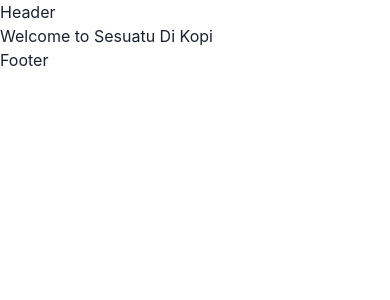
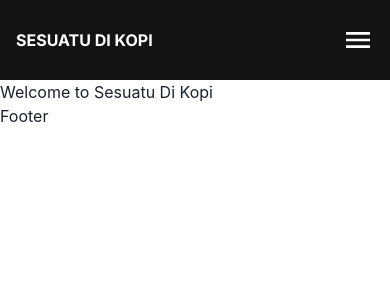
Before and after one commit to theodevoid/sdk-website, a Next.js app: page / in a window 390 px wide. Shown: the top 300 px of the page. Built offline with nearby package versions, Linux system fonts and the light colour scheme.

Commit message:
ui: added mobile header

```diff
--- a/src/layout/Header.jsx
+++ b/src/layout/Header.jsx
@@ -1,8 +1,35 @@
+import { Box, IconButton, Icon, Flex, Text } from "@chakra-ui/react"
+import { IoMdMenu } from "react-icons/io"
+
 const Header = () => {
   return (
-    <div>
-      <h1>Header</h1>
-    </div>
+    <Flex
+      padding={{
+        base: "24px 16px",
+        lg: "24px 48px",
+      }}
+      backgroundColor="blackAlpha.900"
+      alignItems="center"
+      justifyContent="space-between"
+    >
+      <Text
+        color="white"
+        textTransform="uppercase"
+        fontFamily="Inter"
+        fontWeight="bold"
+      >
+        Sesuatu Di Kopi
+      </Text>
+      <Icon
+        _hover={{
+          cursor: "pointer",
+        }}
+        color="white"
+        focusable
+        boxSize="8"
+        as={IoMdMenu}
+      />
+    </Flex>
   )
 }
 
--- a/src/layout/index.jsx
+++ b/src/layout/index.jsx
@@ -1,9 +1,13 @@
 import Header from "layout/Header"
 import Footer from "layout/Footer"
+import Head from "next/head"
 
 const Layout = ({ children }) => {
   return (
     <>
+      <Head>
+        <title>Sesuatu Di Kopi</title>
+      </Head>
       <Header />
       {children}
       <Footer />
```
